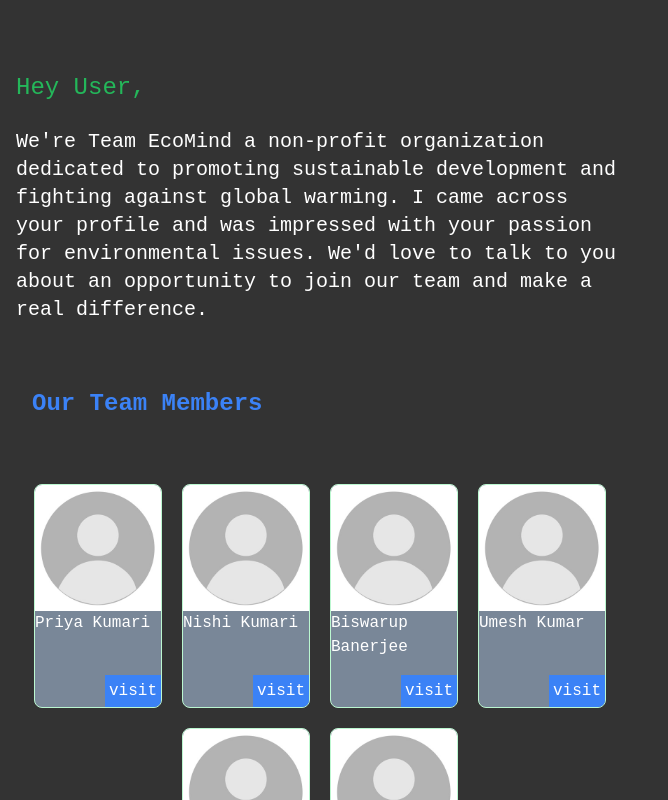
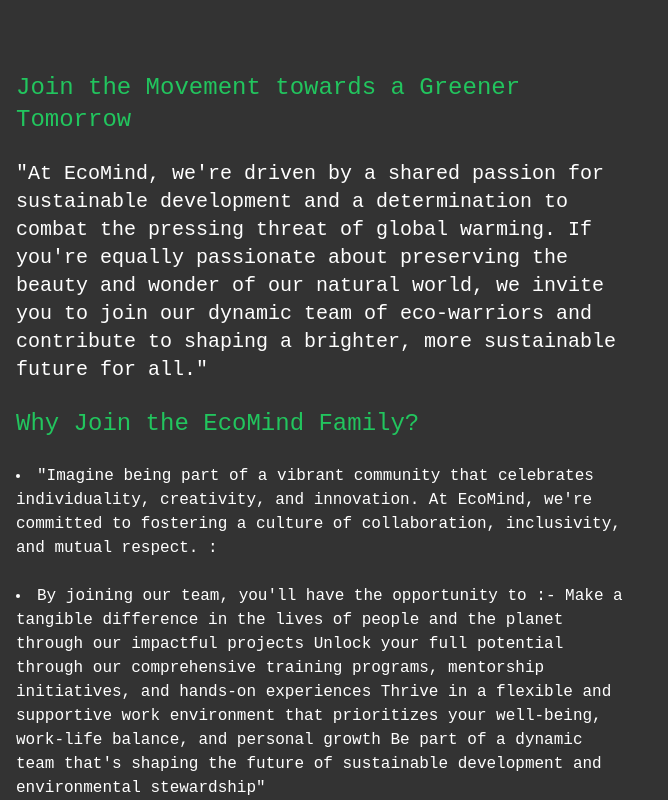
Before and after one commit to biswarup-3010/eco-mind, a React (Vite) app: page / in a window 1280 px wide. Shown: the part 4020-4820 px from the top of the page, without its empty margins (0-668 px from the left). Built offline with nearby package versions, Linux system fonts and the light colour scheme.

Commit message:
updateFooter2

```diff
--- a/src/components/TeamMember.jsx
+++ b/src/components/TeamMember.jsx
@@ -42,16 +42,54 @@
   return (
     <>
       <div className="w-full sm:w-1/2 p-4">
-        <h1 className="text-2xl text-green-500/90"> Hey User,</h1>
+        <h1 className="text-2xl text-green-500">
+          {" "}
+          Join the Movement towards a Greener Tomorrow
+        </h1>
         <br />
         <p className="text-xl">
-          We're Team EcoMind a non-profit organization dedicated to promoting
-          sustainable development and fighting against global warming. I came
-          across your profile and was impressed with your passion for
-          environmental issues. We'd love to talk to you about an opportunity to
-          join our team and make a real difference.
+          "At EcoMind, we're driven by a shared passion for sustainable
+          development and a determination to combat the pressing threat of
+          global warming. If you're equally passionate about preserving the
+          beauty and wonder of our natural world, we invite you to join our
+          dynamic team of eco-warriors and contribute to shaping a brighter,
+          more sustainable future for all."
         </p>
         <br />
+        <h1 className="text-2xl text-green-500">
+          {" "}
+          Why Join the EcoMind Family?
+        </h1>
+        <br />
+        <p className="text-md">
+          <li>
+            "Imagine being part of a vibrant community that celebrates
+            individuality, creativity, and innovation. At EcoMind, we're
+            committed to fostering a culture of collaboration, inclusivity, and
+            mutual respect. :
+          </li>
+          <br />
+          <li>
+            By joining our team, you'll have the opportunity to :- Make a
+            tangible difference in the lives of people and the planet through
+            our impactful projects Unlock your full potential through our
+            comprehensive training programs, mentorship initiatives, and
+            hands-on experiences Thrive in a flexible and supportive work
+            environment that prioritizes your well-being, work-life balance, and
+            personal growth Be part of a dynamic team that's shaping the future
+            of sustainable development and environmental stewardship"
+          </li>
+        </p>
+        <br />
+        <p className="text-green-400">
+          If you have any questions or would like to learn more about our
+          organization, please don't hesitate to contact us: <br />
+          <span className="text-blue-500">
+            +91 123-456-7890 | ecomind@gmail.com | Haldia, India
+          </span>
+          <br /> We look forward to hearing from you and exploring how you can
+          join our team!
+        </p>
         <br />
         <div className="w-full">
           <h1 className="p-4 text-2xl font-bold text-blue-500">
@@ -63,14 +101,14 @@
             {members.map((member) => (
               <div
                 key={member.id}
-                className="relative min-h-40 w-32 border border-green-200 bg-blue-200/50 rounded-lg overflow-hidden "
+                className="relative min-h-40 w-32 border border-green-200 bg-blue-100 rounded-lg overflow-hidden "
               >
                 <img
                   src={member.picture}
                   alt={`${member.name}'s picture`}
                   className="max-w-full h-auto"
                 />
-                <p>{member.name}</p>
+                <p className="text-black">{member.name}</p>
                 <br />
                 <br />
                 <a href={member.fb}>
```
